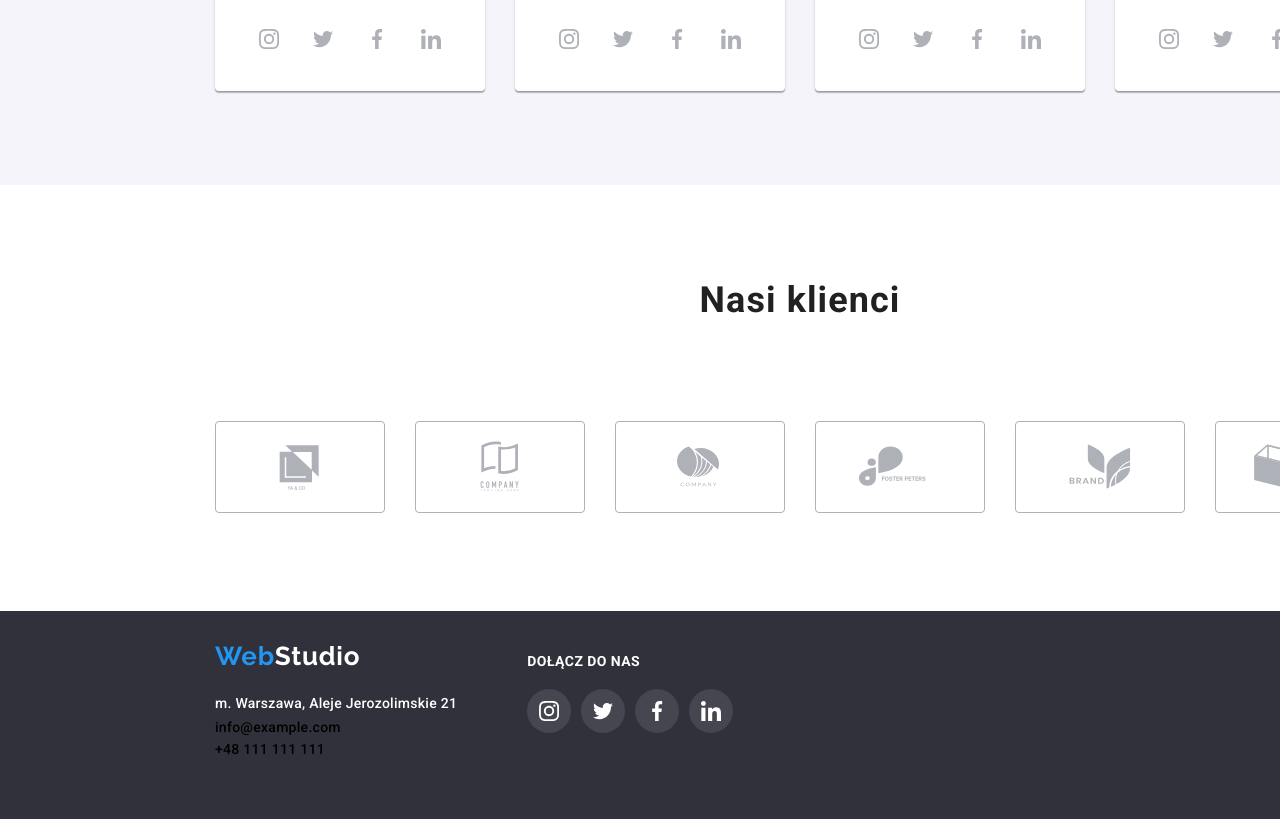
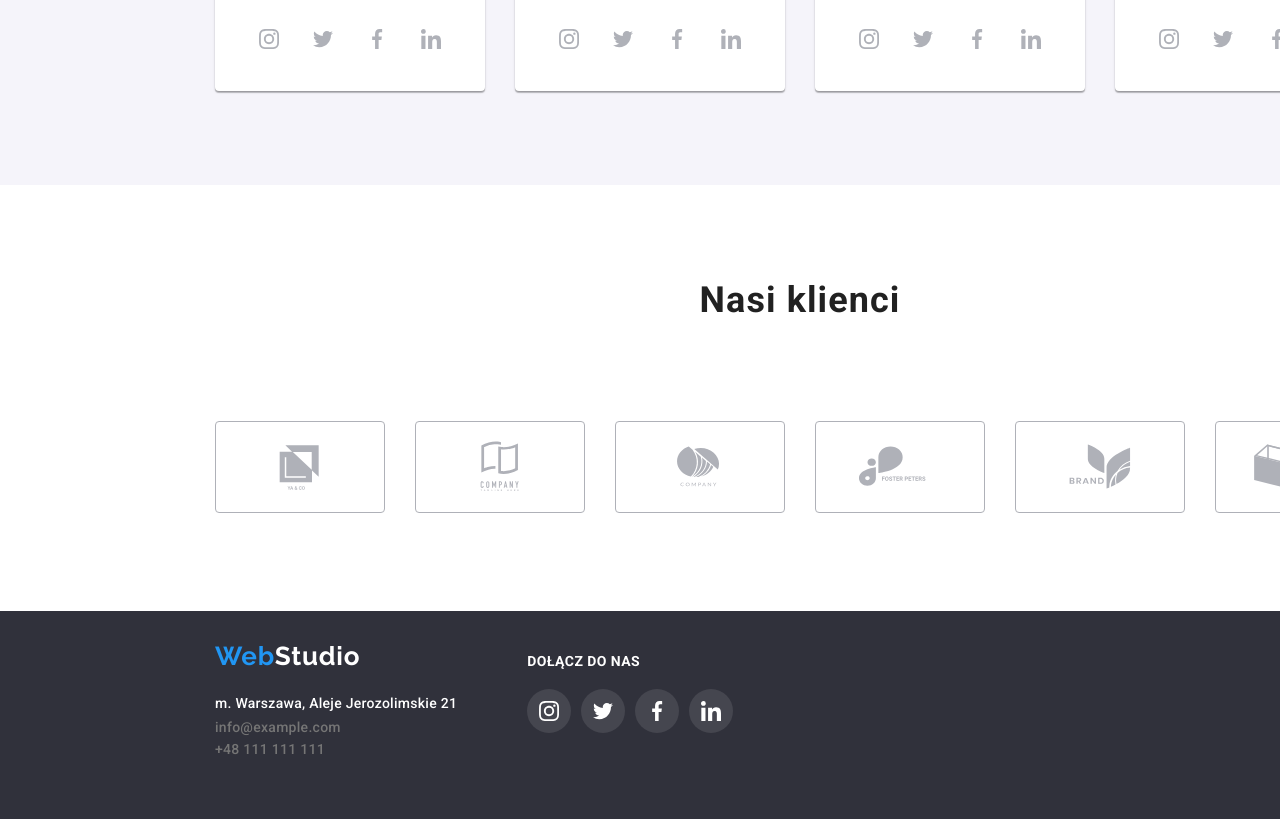
Before and after one commit to MilenaStepien/goit-markup-hw-04, a plain HTML site: page index.html in a window 1280 px wide. Shown: the part 2139-2958 px from the top of the page. Drawn offline with nearby package versions, Linux system fonts and the light colour scheme.

Commit message:
Update style.css

```diff
--- a/styles/style.css
+++ b/styles/style.css
@@ -131,11 +131,14 @@ img {
   font-size: 14px;
   line-height: 1.143;
   letter-spacing: 0.02em;
+}
+
+.navigation-list-link {
   color: var(--fth-color);
 }
 
-.address-mail,
-.address-phone-number {
+.header .address-mail,
+.header .address-phone-number {
   color: var(--nd-color);
 }
 
@@ -432,6 +435,7 @@ img {
   font-size: 14px;
   line-height: 1.714;
   letter-spacing: 0.02em;
+  color: #757575;
 }
 
 .footer .address-phone-number {
@@ -439,6 +443,13 @@ img {
   font-size: 14px;
   line-height: 1.143;
   letter-spacing: 0.02em;
+  color: #757575;
+}
+
+.footer .address-phone-number:hover,
+.footer .address-phone-number:focus,
+.footer .address-phone-number:active {
+  color: var(--main-color);
 }
 
 .address {
@@ -449,7 +460,7 @@ img {
   color: var(--rd-color);
 }
 
-.footer .address-phone-number {
+.footer .address-phone-number .footer .address-mail {
   padding-bottom: 60px;
 }
 
```
